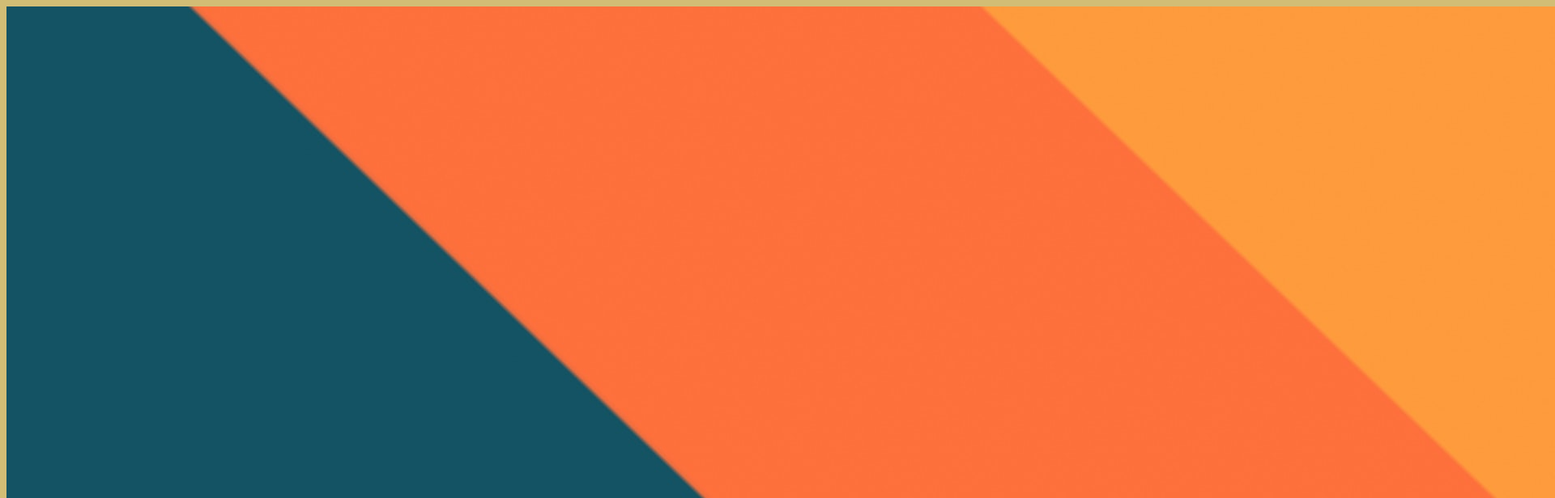
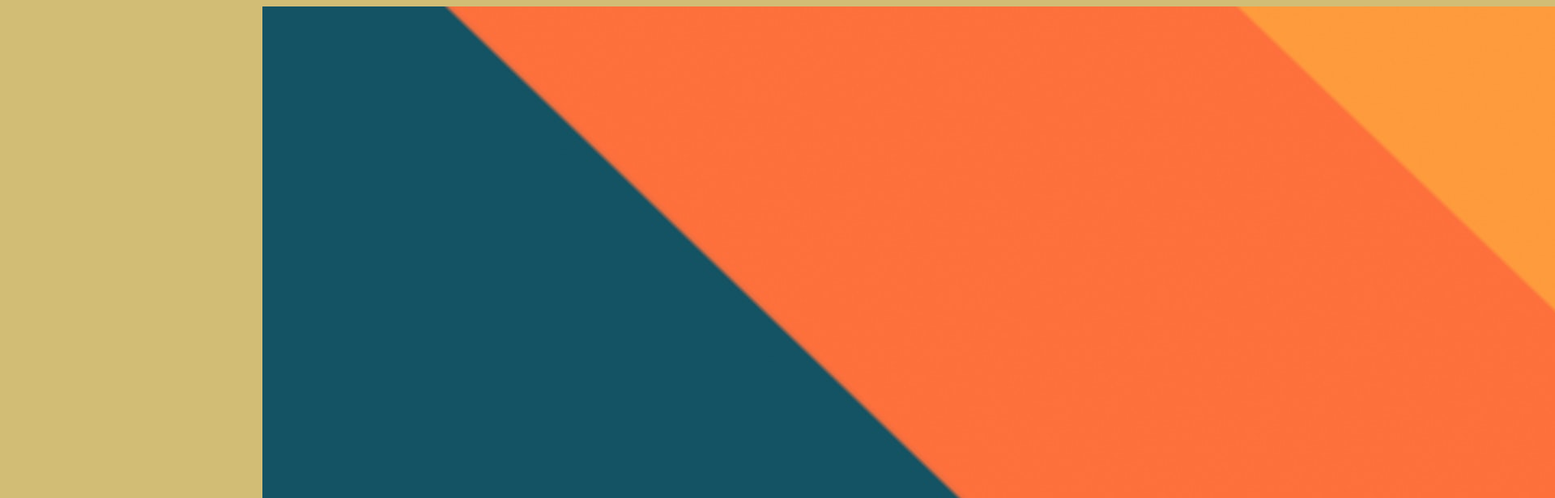
Before and after one commit to MbargouG/project2, a plain HTML site: page index.html in a window 1280 px wide. Shown: the top 616 px of the page at 81% size, 1920 px wide, since content can reach past the window. Drawn offline with Linux system fonts and the light colour scheme.

Commit message:
placement

```diff
--- a/css/style.css
+++ b/css/style.css
@@ -5,8 +5,8 @@ body {
 }
 .top_nav_gradient{
     margin: auto;
-    max-width: border-box;
-    max-height: border-box;
+    max-width: 50%;
+    max-height: 25%;
     position: relative;
 }
 
```
Also changed, not shown: index.html (+1 -1 lines).
